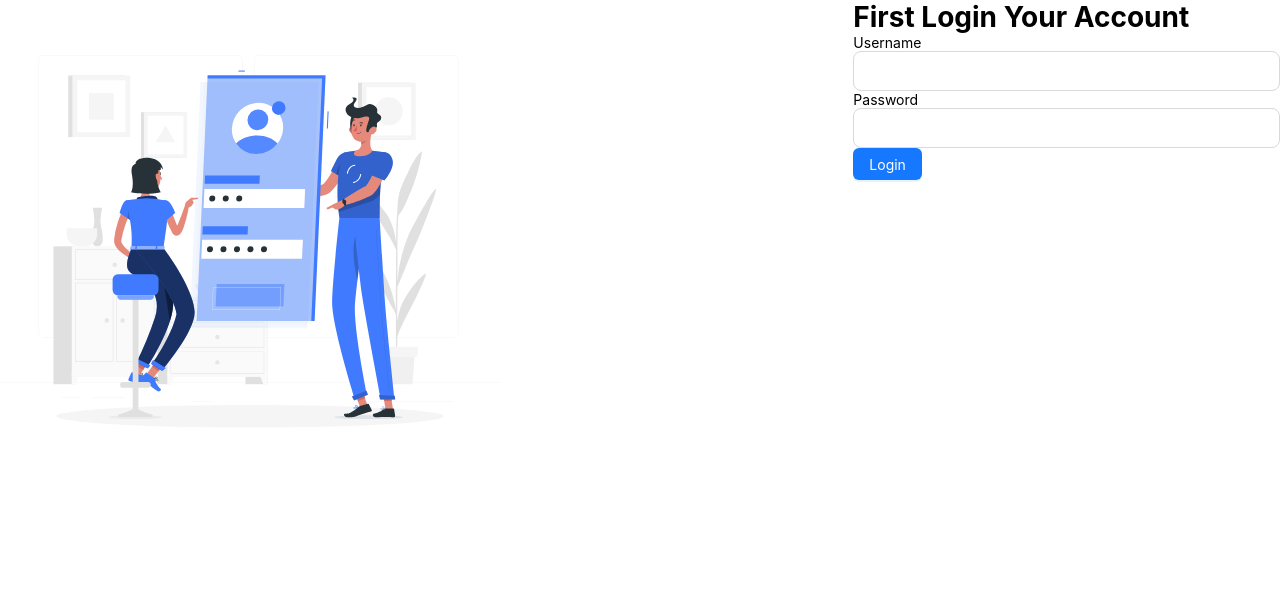
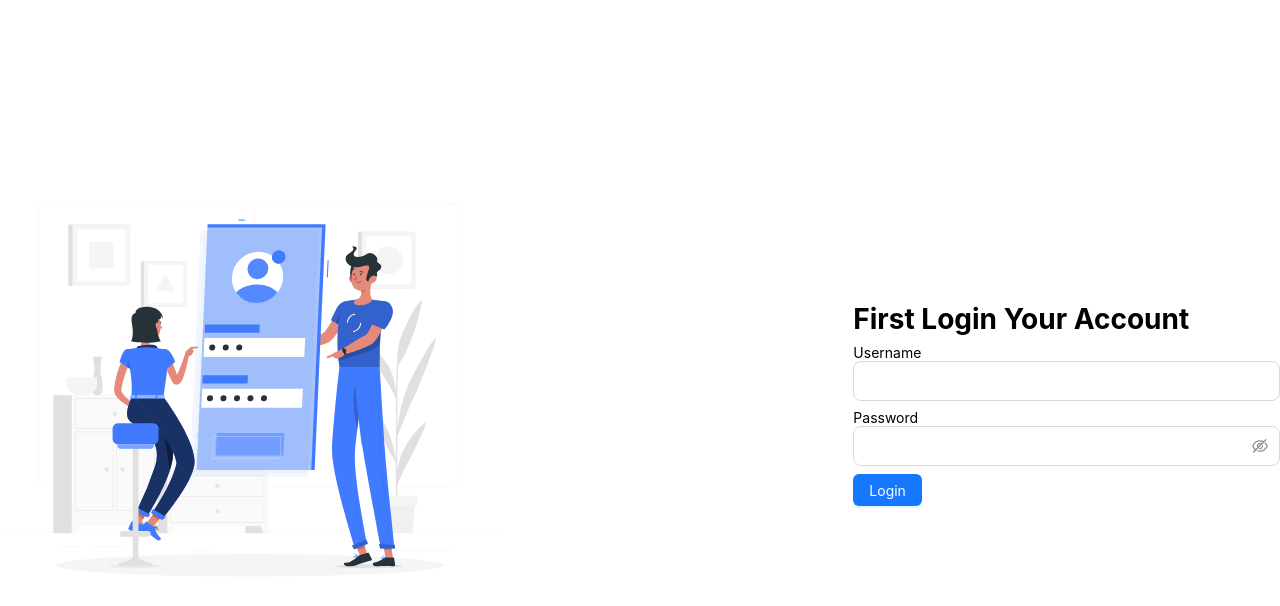
Before and after one commit to pixprocoder/university-management-frontend, a Next.js app: page /login in a window 1280 px wide. Shown: the top 606 px of the page. Built offline with nearby package versions, Linux system fonts and the light colour scheme.

Commit message:
antd password implemented via conditional rendaring

```diff
--- a/src/app/components/forms/FormInput.tsx
+++ b/src/app/components/forms/FormInput.tsx
@@ -30,7 +30,16 @@ const FormInput = ({
       <Controller
         name={name}
         control={control}
-        render={({ field }) => (
+        render={({ field }) =>
+          type === "password" ? (
+            <Input.Password
+              type={type}
+              size={size}
+              placeholder={placeholder}
+              {...field}
+              value={value ? value : field.value}
+            />
+          ) : (
             <Input
               type={type}
               size={size}
@@ -38,7 +47,8 @@ const FormInput = ({
               {...field}
               value={value ? value : field.value}
             />
-        )}
+          )
+        }
       />
     </>
   );
--- a/src/app/login/page.tsx
+++ b/src/app/login/page.tsx
@@ -19,17 +19,28 @@ const Login = () => {
     } catch (error) {}
   };
   return (
-    <Row>
+    //TODO: fix gap
+    <Row justify="space-around" align="middle" style={{ minHeight: "100vh" }}>
       <Col sm={12} md={16} lg={16}>
         <Image src={loginImage} alt="loginImage" width={500} />
       </Col>
       <Col sm={12} md={8} lg={8}>
-        <h1>First Login Your Account</h1>
+        <h1
+          style={{
+            margin: "0.5rem 0",
+          }}
+        >
+          First Login Your Account
+        </h1>
         <Form submitHandler={onSubmit}>
           <div>
             <FormInput name="id" type="text" size="large" label="Username" />
           </div>
-          <div>
+          <div
+            style={{
+              margin: "0.5rem 0",
+            }}
+          >
             <FormInput
               name="password"
               type="password"
```
Lines whose indentation alone changed are shown as unchanged.
